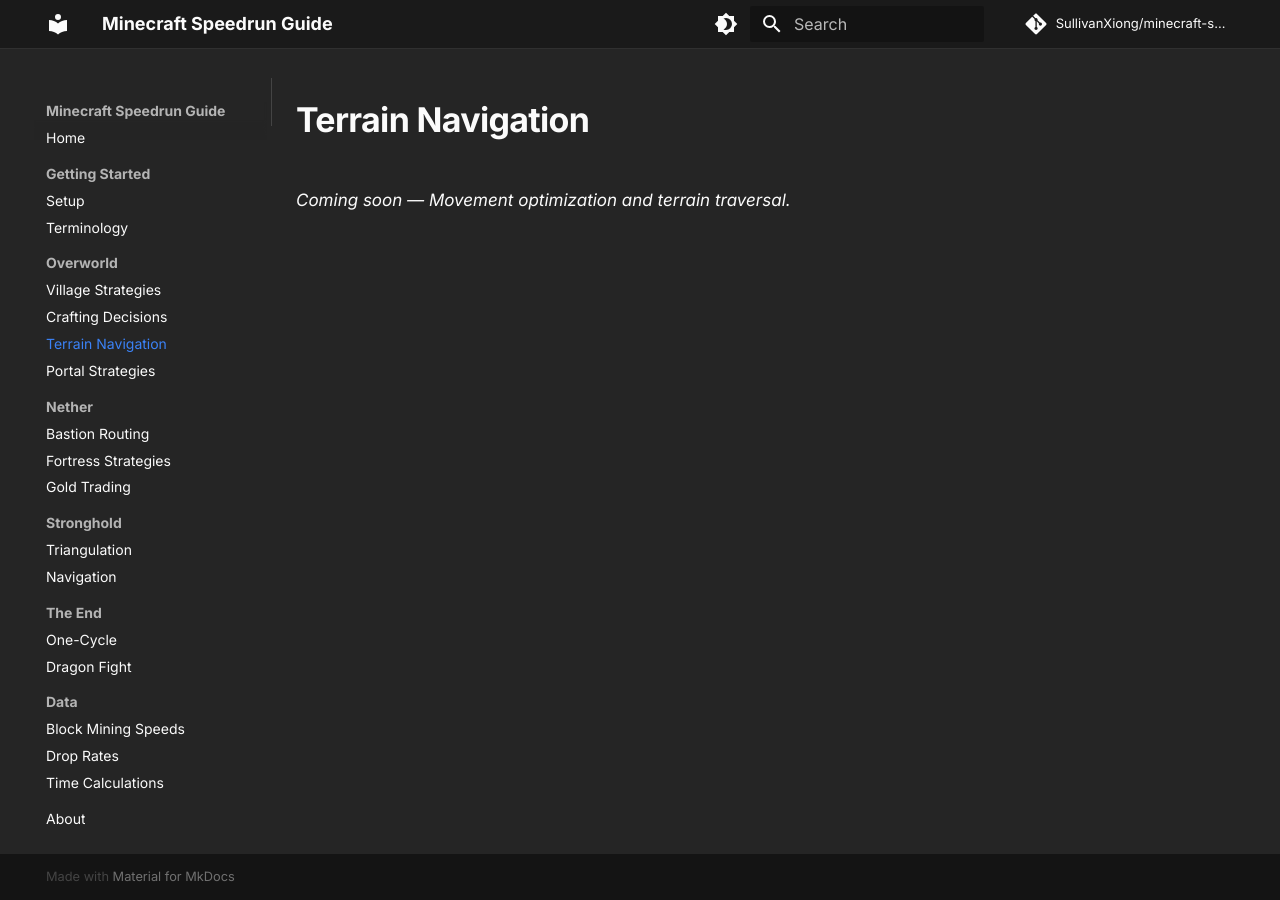
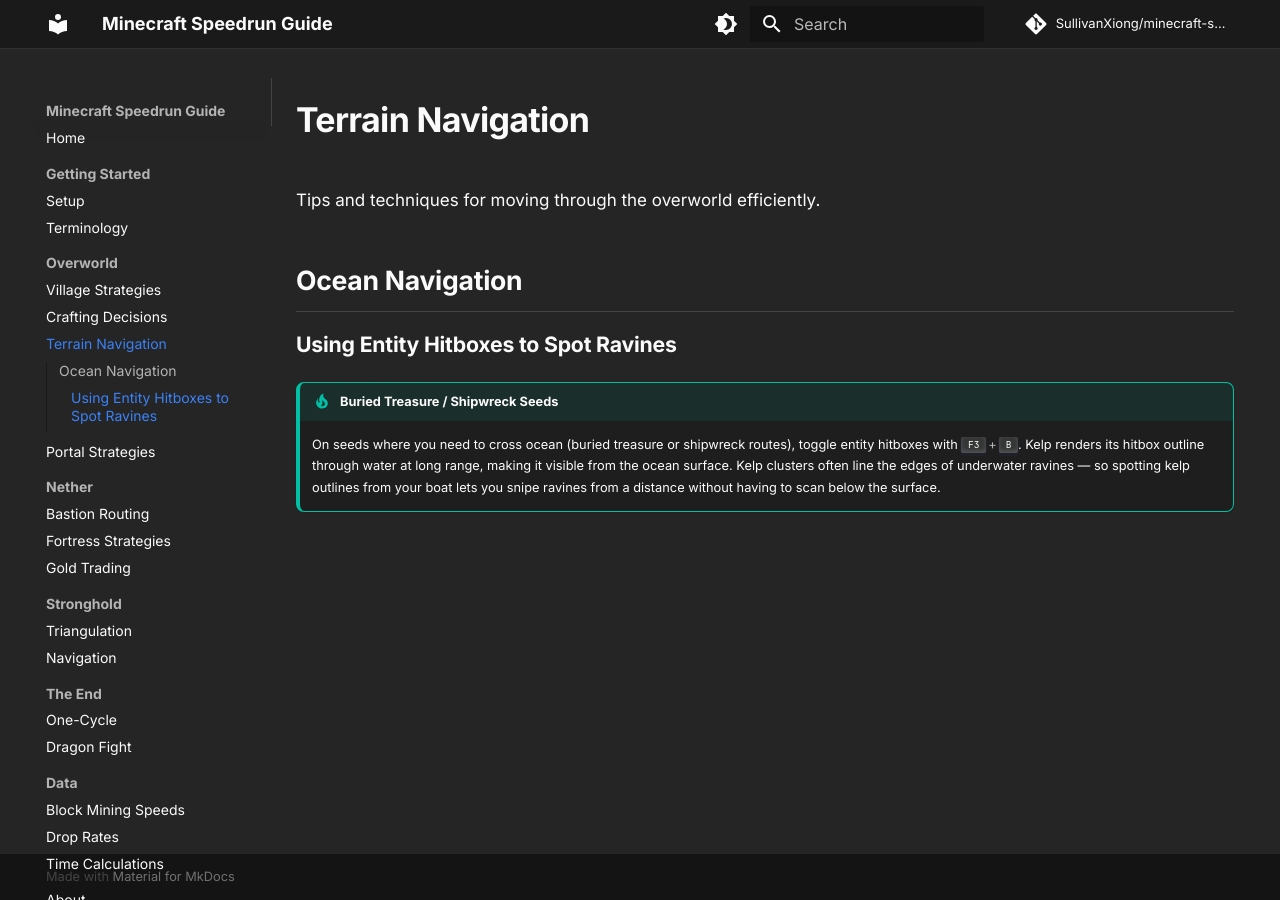
Before and after one commit to SullivanXiong/minecraft-speedrun-guide, an MkDocs documentation site: the page built from docs/overworld/terrain-navigation.md, in a window 1280 px wide. Built offline with MkDocs 1.6.1 and Material for MkDocs 9.7.7, drawn with Linux system fonts in a browser that asks for light colours; comment, search, counter and statistics services are not loaded.

Commit message:
Add entity hitbox tip for spotting ocean ravines via kelp

```diff
--- a/docs/overworld/terrain-navigation.md
+++ b/docs/overworld/terrain-navigation.md
@@ -1,3 +1,10 @@
 # Terrain Navigation
 
-*Coming soon — Movement optimization and terrain traversal.*
+Tips and techniques for moving through the overworld efficiently.
+
+## Ocean Navigation
+
+### Using Entity Hitboxes to Spot Ravines
+
+!!! tip "Buried Treasure / Shipwreck Seeds"
+    On seeds where you need to cross ocean (buried treasure or shipwreck routes), toggle entity hitboxes with ++f3+b++. Kelp renders its hitbox outline through water at long range, making it visible from the ocean surface. Kelp clusters often line the edges of underwater ravines — so spotting kelp outlines from your boat lets you snipe ravines from a distance without having to scan below the surface.
```
